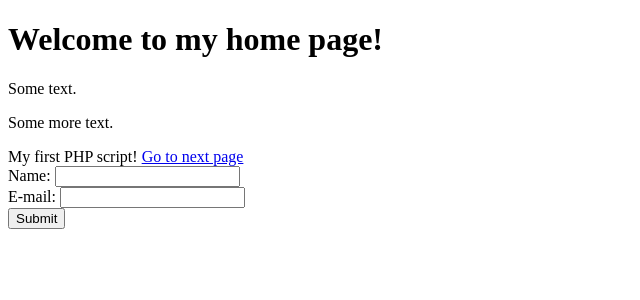
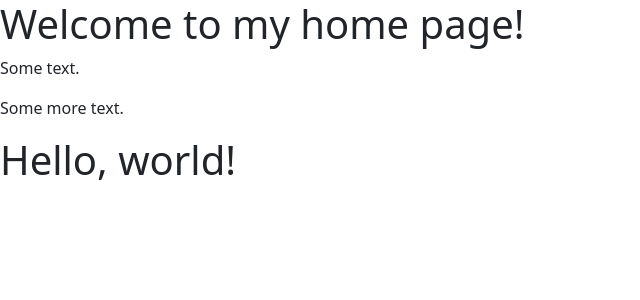
Before and after one commit to thuantran42/HW02, a PHP site: page /page1.php in a window 1280 px wide. Shown: the top 300 px of the page, without its empty margins (0-640 px from the left). Run offline with PHP 8.4, Linux system fonts and the light colour scheme.

Commit message:
Update index.php

```diff
--- a/index.php
+++ b/index.php
@@ -1,20 +1,16 @@
-<!DOCTYPE html>
-<html>
-<body>
+<!doctype html>
+<html lang="en">
+  <head>
+    <meta charset="utf-8">
+    <meta name="viewport" content="width=device-width, initial-scale=1">
+    <title>Bootstrap demo</title>
+    <link href="https://cdn.jsdelivr.net/npm/bootstrap@5.2.1/dist/css/bootstrap.min.css" rel="stylesheet" integrity="sha384-iYQeCzEYFbKjA/T2uDLTpkwGzCiq6soy8tYaI1GyVh/UjpbCx/TYkiZhlZB6+fzT" crossorigin="anonymous">
+  </head>
+  <body>
+    <h1>Hello, world!</h1>
 
-<?php
-echo "My first PHP script!";
-?>
-<a class="btn btn-primary" href="page1.php" role="button">Go to next page</a>
-
-
-<form action="handlepost.php" method="post">
-Name: <input type="text" name="name"><br>
-E-mail: <input type="text" name="email"><br>
-<input type="submit">
-</form>
-
-
-
-</body>
+   <script src="https://cdn.jsdelivr.net/npm/bootstrap@5.2.1/dist/js/bootstrap.bundle.min.js" integrity="sha384-u1OknCvxWvY5kfmNBILK2hRnQC3Pr17a+RTT6rIHI7NnikvbZlHgTPOOmMi466C8" crossorigin="anonymous"></script>
+    <script src="https://cdn.jsdelivr.net/npm/@popperjs/core@2.11.6/dist/umd/popper.min.js" integrity="sha384-oBqDVmMz9ATKxIep9tiCxS/Z9fNfEXiDAYTujMAeBAsjFuCZSmKbSSUnQlmh/jp3" crossorigin="anonymous"></script>
+<script src="https://cdn.jsdelivr.net/npm/bootstrap@5.2.1/dist/js/bootstrap.min.js" integrity="sha384-7VPbUDkoPSGFnVtYi0QogXtr74QeVeeIs99Qfg5YCF+TidwNdjvaKZX19NZ/e6oz" crossorigin="anonymous"></script>
+  </body>
 </html>
```
